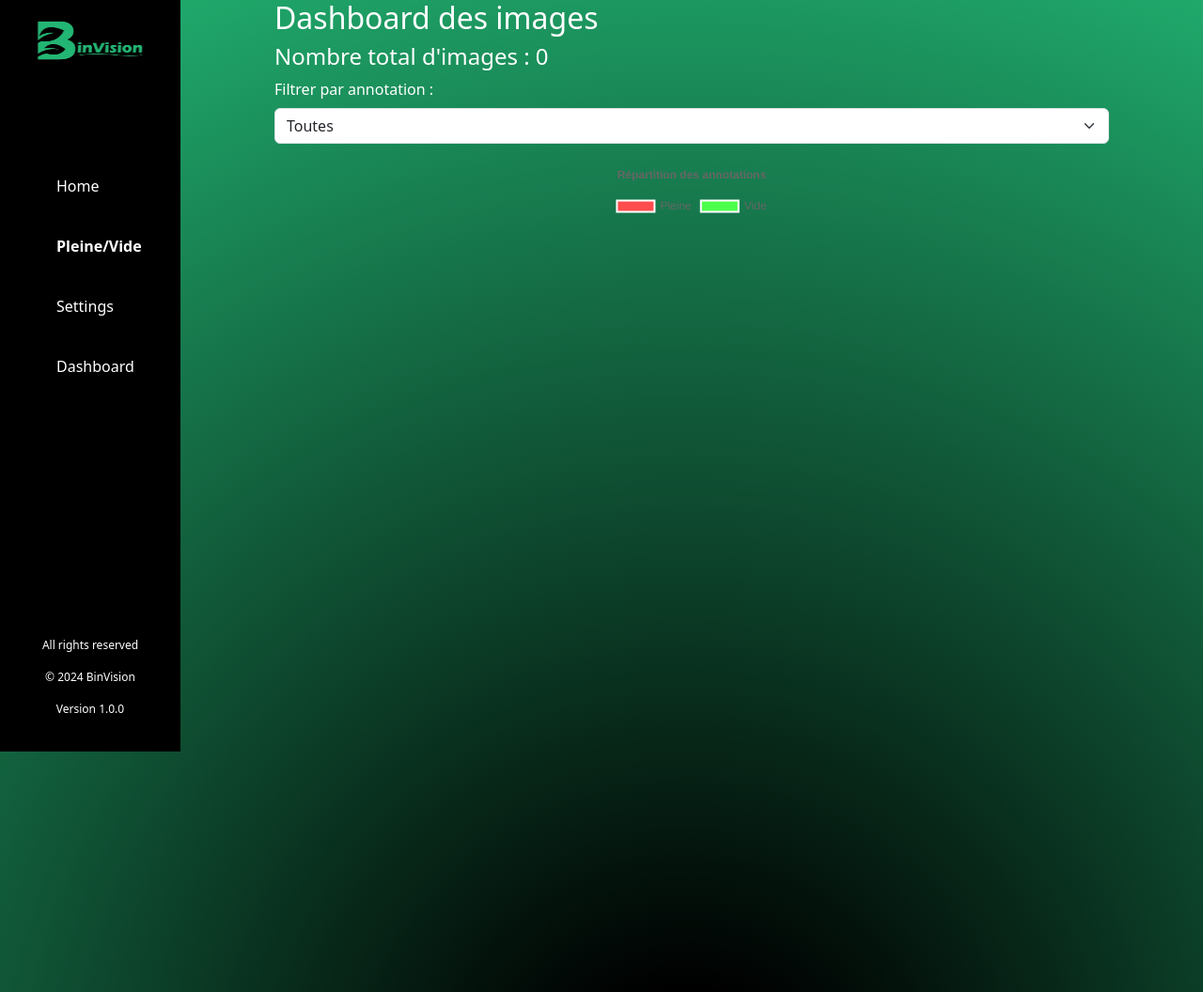
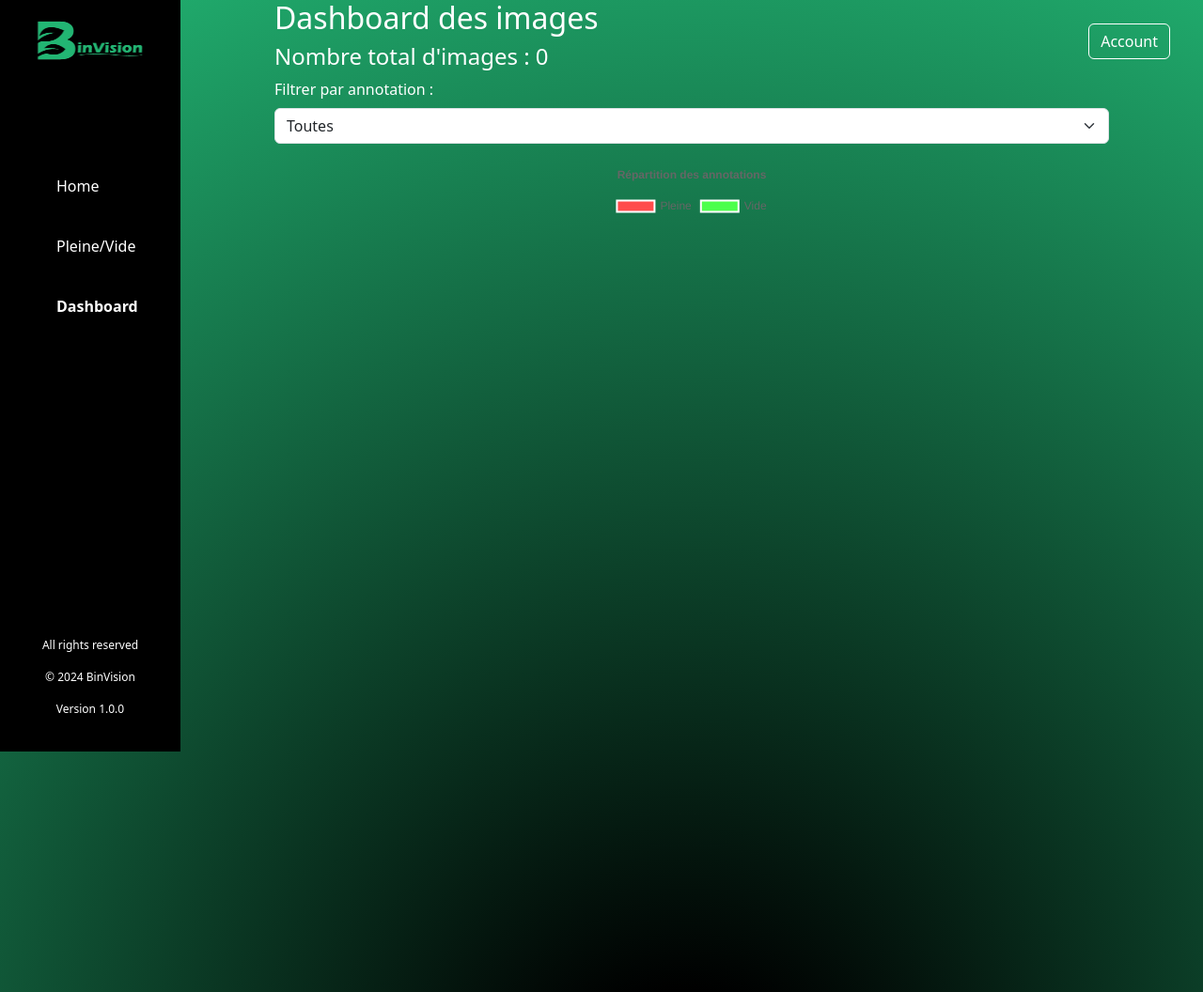
Before and after one commit to EnzoHOU10/BinVision, a Flask app: page /dashboard in a window 1280 px wide. Shown: the top 1056 px of the page at 94% size. Run offline with Flask 3, Linux system fonts and the light colour scheme.

Commit message:
Update Dashboard

```diff
--- a/app.py
+++ b/app.py
@@ -391,14 +391,16 @@
 
 @app.route('/dashboard')
 def dashboard():
+    user = None
+    if 'user_id' in session:
+        user = User.query.get(session['user_id'])
+
     images = TrashImage.query.all()
-
     total_images = len(images)
     pleines = sum(1 for img in images if img.annotation == 'Pleine')
     vides = sum(1 for img in images if img.annotation == 'Vide')
     sizes = [img.filesize_kb for img in images]
     annotations = [img.annotation for img in images]
-
     r_values = [img.avg_color_r for img in images if img.avg_color_r is not None]
     g_values = [img.avg_color_g for img in images if img.avg_color_g is not None]
     b_values = [img.avg_color_b for img in images if img.avg_color_b is not None]
@@ -412,7 +414,8 @@
         annotations=annotations,
         r_values=r_values,
         g_values=g_values,
-        b_values=b_values
+        b_values=b_values,
+        user=user
     )
 
 @app.route('/uploads/<filename>')
--- a/templates/dashboard.html
+++ b/templates/dashboard.html
@@ -14,14 +14,19 @@
       <div id="start"><img src="../static/logo/logoname.ico" alt="Chargement..." width="60%" id="startlogo" /></div>
       <br />
       <a href="/home">Home</a>
-      <a href="/predict"><strong>Pleine/Vide</strong></a>
-      <a href="/">Settings</a>
-      <a href="/dashboard">Dashboard</a>
+      <a href="/predict">Pleine/Vide</a>
+      {% if user and user.role == 'admin' %}
+        <a href="/">Settings</a>
+      {% endif %}
+        <a href="/dashboard"><strong>Dashboard</strong></a>
       <div id="end">
         <p>All rights reserved</p>
         <p>© 2024 BinVision</p>
         <p>Version 1.0.0</p>
       </div>
+    </div>
+    <div class="btnright">
+      <a href="/account" class="btn">Account</a>
     </div>
 
     <div class="content">
--- a/templates/index.html
+++ b/templates/index.html
@@ -56,7 +56,6 @@
         </form>
 
         <div class="margin-top">
-          <p class="margin-top text-muted">L’IA est basée sur n image</p>
           <button class="btn" onclick="showDetails()">Voir</button>
         </div>
       </div>
--- a/templates/user.html
+++ b/templates/user.html
@@ -55,7 +55,6 @@
         </form>
 
         <div class="margin-top">
-          <p class="margin-top text-muted">L’IA est basée sur n image</p>
           <button class="btn" onclick="showDetails()">Voir</button>
         </div>
       </div>
```
